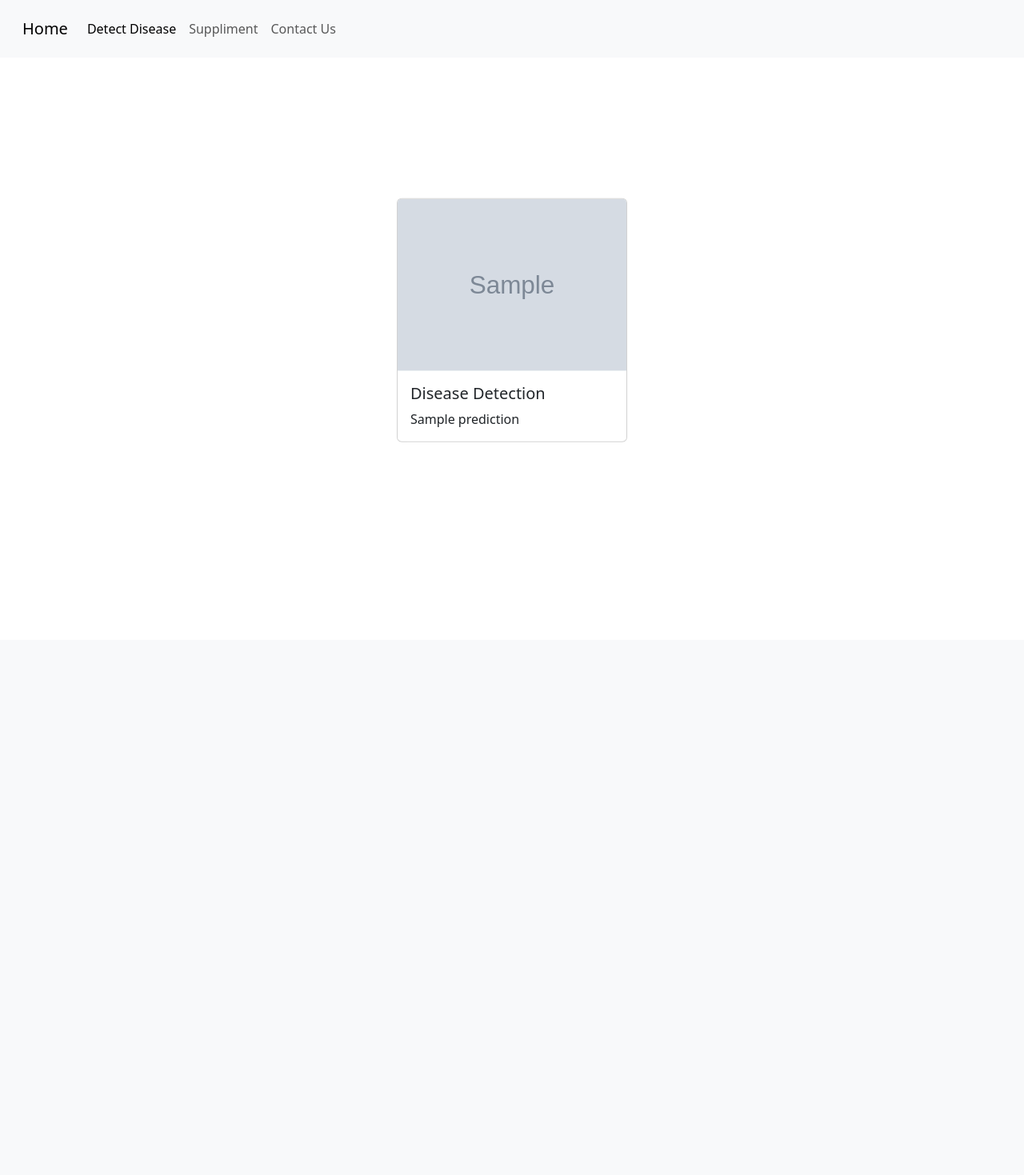
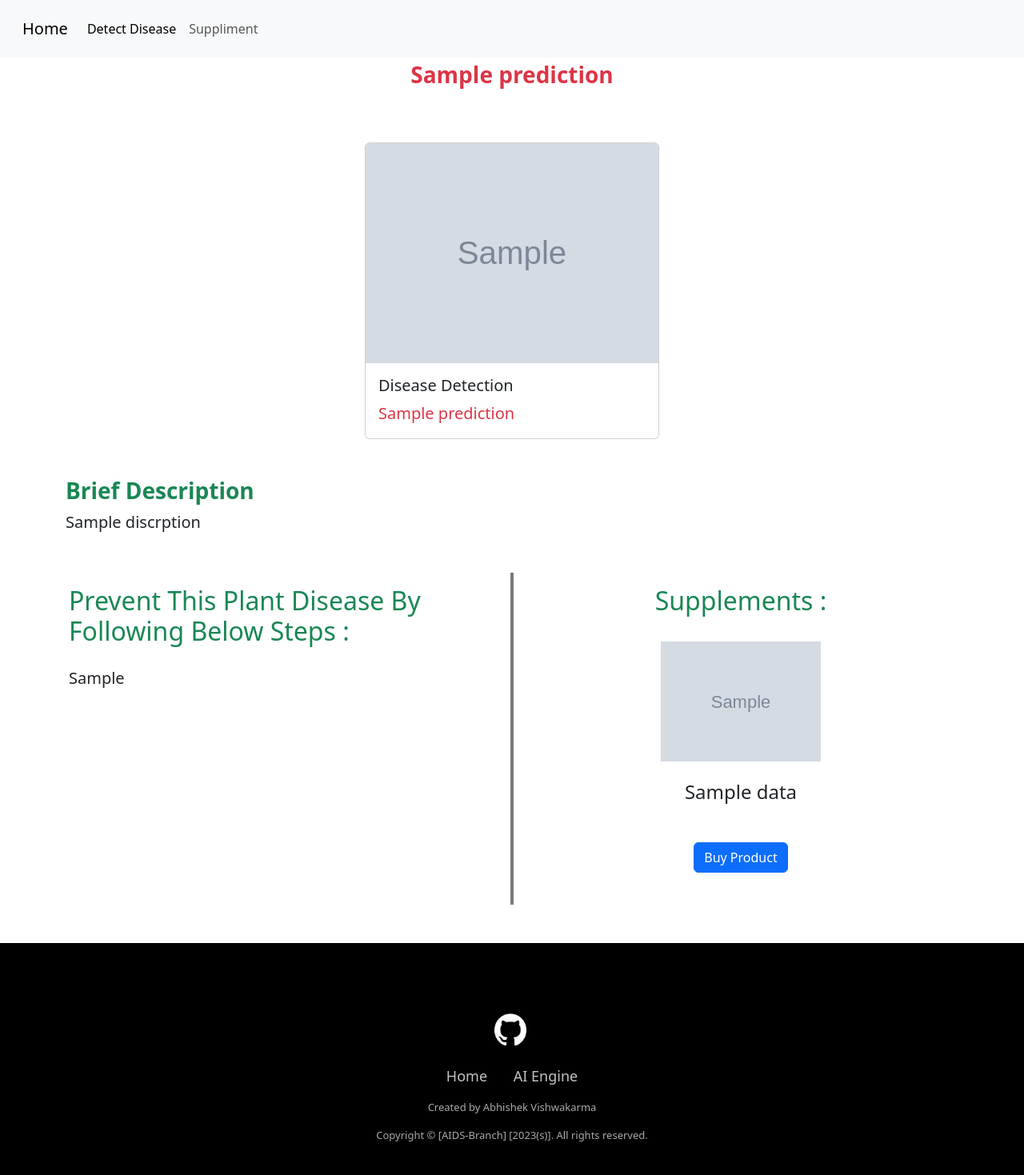
Before and after one commit to kittysoftpaw0510/Leaf-Disease-Detection, a Flask app: template templates/submit.html in a window 1280 px wide. Shown: the whole page at 80% size. Before the commit the page ends 553 px from the top, so only its background shows below. Run offline with Flask 3, Linux system fonts and the light colour scheme; the template is opened without the code that fills it: most values are stand-ins (such as "Sample title", 1, 10 or a date in 2020); grey boxes marked "Sample" are stand-in pictures; some libraries are stand-ins or nearby versions; some web fonts are replaced.

Commit message:
Update Commit

```diff
--- a/app.py
+++ b/app.py
@@ -6,7 +6,7 @@ from PIL import Image
 import torchvision.models as models
 import pandas as pd
 import numpy as np
-
+import csv
 
 # Reading the dataset
 disease_info = pd.read_csv('Model/disease_info.csv')
@@ -59,6 +59,21 @@ def home():
 def ai_detect_page():
     return render_template('index.html')
 
+@app.route('/supplement')
+def supplement():
+   # Read data from the CSV file
+    supplement_data = []
+    with open('Model\supplement_info.csv', 'r') as csvfile:
+        reader = csv.DictReader(csvfile)
+        for row in reader:
+            supplement_data.append({
+                'supplement': row['supplement name'],
+                'supplement_img': row['supplement image'],
+                'supplement_prod_link': row['buy link']
+            })
+
+    return render_template('supplement.html', supplement_data=supplement_data)
+
 @app.route('/submit', methods=['POST'])
 def submit():
     if request.method == 'POST':
@@ -71,6 +86,9 @@ def submit():
             # Perform prediction
             pred = prediction(file_path)
             title = disease_info['disease_name'][pred]
+            supplement = suppliment_info['supplement name'][pred]
+            supplement_img = suppliment_info['supplement image'][pred]
+            supplement_prod_link = suppliment_info['buy link'][pred]
 
             image_url = '/' + file_path
 
@@ -78,6 +96,12 @@ def submit():
             response = {
                 'prediction': title,
                 'image':image_url,
+                'discrption':disease_info['description'][pred],
+                'possible_step':disease_info['Possible Steps'][pred],
+                'supplement':supplement,
+                'supplement_img':supplement_img,
+                'supplement_name':suppliment_info['supplement name'][pred],
+                "supplement_prod_link":supplement_prod_link
                 }
             # return jsonify(response)
             return render_template('submit.html',data=response)
--- a/static/css/style.css
+++ b/static/css/style.css
@@ -62,3 +62,94 @@
     left: 50%;
     transform: translate(-50%,-50%);
 }
+
+
+/* footer  */
+.footer-basic {
+    padding: 40px 0;
+    background-color: black;
+    color: #f1f3f5;
+}
+
+.footer-basic ul {
+    padding: 0;
+    list-style: none;
+    text-align: center;
+    font-size: 18px;
+    line-height: 1.6;
+    margin-bottom: 0;
+}
+
+.footer-basic li {
+    padding: 0 10px;
+}
+
+.footer-basic ul a {
+    color: inherit;
+    text-decoration: none;
+    opacity: 0.8;
+}
+
+.footer-basic ul a:hover {
+    opacity: 1;
+}
+
+.footer-basic .social {
+    text-align: center;
+    padding-bottom: 25px;
+}
+
+.footer-basic .social>a {
+    font-size: 24px;
+    width: 40px;
+    height: 40px;
+    line-height: 40px;
+    display: inline-block;
+    text-align: center;
+    border-radius: 50%;
+    border: 1px solid #ccc;
+    margin: 0 8px;
+    color: inherit;
+    opacity: 0.75;
+}
+
+.footer-basic .social>a:hover {
+    opacity: 0.9;
+}
+
+.footer-basic .copyright {
+    margin-top: 15px;
+    text-align: center;
+    font-size: 13px;
+    color: #aaa;
+    margin-bottom: 0;
+}
+
+.img2 {
+    height: 200px;
+}
+
+/* media quries  */
+
+@media only screen and (max-width: 600px){
+    .title1 {
+        font-family: 'Josefin Sans', sans-serif;
+        color: green;
+        font-weight: 900;
+        font-size: 27px;
+        margin-top: 50px;
+    }
+    .subtitle {
+        font-size: 15px;
+        font-family: 'Nunito', sans-serif;
+    }
+    .img {
+        width: 150px;
+        padding-bottom: 10px;
+    }
+
+    .img2 {
+        height: 150px;
+    }
+
+ }
--- a/templates/base.html
+++ b/templates/base.html
@@ -24,10 +24,7 @@
                 <a class="nav-link active" aria-current="page" href="{{ url_for('ai_detect_page') }}">Detect Disease</a>
               </li>
               <li class="nav-item">
-                <a class="nav-link" href="#">Suppliment</a>
-              </li>
-              <li class="nav-item">
-                <a class="nav-link" href="#">Contact Us</a>
+                <a class="nav-link" href="{{url_for('supplement')}}">Suppliment</a>
               </li>
             </ul>
           </div>
@@ -38,6 +35,9 @@
 
 
       {% endblock  %}
+
+    <script src="https://cdnjs.cloudflare.com/ajax/libs/jquery/3.2.1/jquery.min.js"></script>
+    <script src="https://cdnjs.cloudflare.com/ajax/libs/twitter-bootstrap/4.1.3/js/bootstrap.bundle.min.js"></script>
     <script src="https://cdn.jsdelivr.net/npm/bootstrap@5.3.1/dist/js/bootstrap.bundle.min.js" integrity="sha384-HwwvtgBNo3bZJJLYd8oVXjrBZt8cqVSpeBNS5n7C8IVInixGAoxmnlMuBnhbgrkm" crossorigin="anonymous"></script>
   </body>
 </html>
--- a/templates/submit.html
+++ b/templates/submit.html
@@ -2,14 +2,52 @@
 
 {% block content %}
 
-
-<div class="card card1" style="width: 18rem;">
-    <img src="{{ data.image }}" class="card-img-top" alt="...">
+<p class="text-center fw-bold fs-3 text-danger fw-medium fs-5">{{data.prediction}}</p>
+<div class="container d-flex justify-content-center">
+  <div class="card mt-5" style="width: 23rem;">
+    <img src="{{data.image}}" class="card-img-top" alt="Image">
     <div class="card-body">
       <h5 class="card-title">Disease Detection</h5>
-      <p class="card-text">{{ data.prediction }}</p>
+      <p class="card-text text-danger fw-medium fs-5">{{data.prediction}}</p>
     </div>
   </div>
+</div>
 
+<div class="container mt-5">
+  <h3 class="text-success fw-bold ">Brief Description</h3>
+  <p class="fw-medium fs-5" style="text-align: justify;">{{data.discrption}}</p>
+</div>
+
+<div class="container mt-5">
+  <div class="row">
+    <div class="col-sm p-3" style="border-right :2px solid rgb(122, 121, 121);">
+      <h2 class="text-success">Prevent This Plant Disease By Following Below Steps :</h2>
+      <p class="fw-medium fs-5 mt-4" style="text-align: justify;">{{data.possible_step}}</p>
+    </div>
+    <div class="col-sm text-center d-flex justify-content-center align-items-center flex-column p-3" style="border-left: 2px solid rgb(122, 121, 121);">
+      <h2 class="text-success">Supplements : </h2>
+      <img class="mt-4" src="{{data.supplement_img}}" alt="supplement" width="200px">
+      <h3 class="fs-4 mt-4">{{data.supplement_name}}</h3>
+      <button type="button" class="btn btn-primary mb-4"><a href="{{data.supplement_prod_link}}" class="text-white text-decoration-none ">Buy Product</a></button>
+    </div>
+  </div>
+</div>
+<br><br>
+<div class="footer-basic">
+  <footer class=" pt-5">
+      <center>
+      <div style="padding: 5;">
+          <a target="_blank" href='https://github.com/Abhi-vish'><img src="static\img\github-mark-white.png" height="40" width="40"></a>&nbsp
+      </div>
+      </center>
+      <br>
+      <ul class="list-inline">
+          <li class="list-inline-item"><a href="/">Home</a></li>
+          <li class="list-inline-item laptop"><a href="/index">AI Engine</a></li>
+      </ul>
+      <p class="copyright">Created by Abhishek Vishwakarma</p>
+      <p class="copyright">Copyright © [AIDS-Branch] [2023(s)]. All rights reserved.</p>
+  </footer>
+</div>
 
 {% endblock %}
```
Also changed, not shown: templates/supplement.html (added, +37 -0 lines), static/img/github-mark-white.png (added), static/uploads/AppleCedarRust3.JPG (added), static/uploads/DataFuse.png (added), static/uploads/WhatsApp Image 2023-09-09 at 9.34.58 PM (1).jpeg (added), static/uploads/WhatsApp Image 2023-09-09 at 9.34.58 PM.jpeg (added), static/uploads/WhatsApp Image 2023-09-09 at 9.34.59 PM (1).jpeg (added), static/uploads/WhatsApp Image 2023-09-09 at 9.34.59 PM.jpeg (added).
